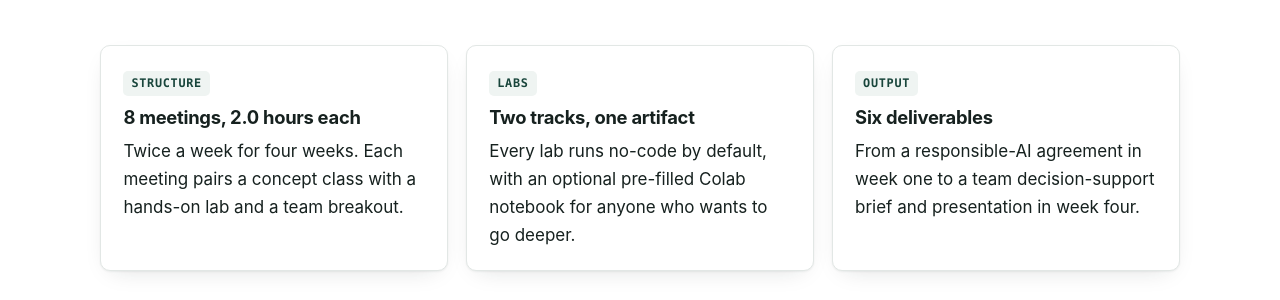
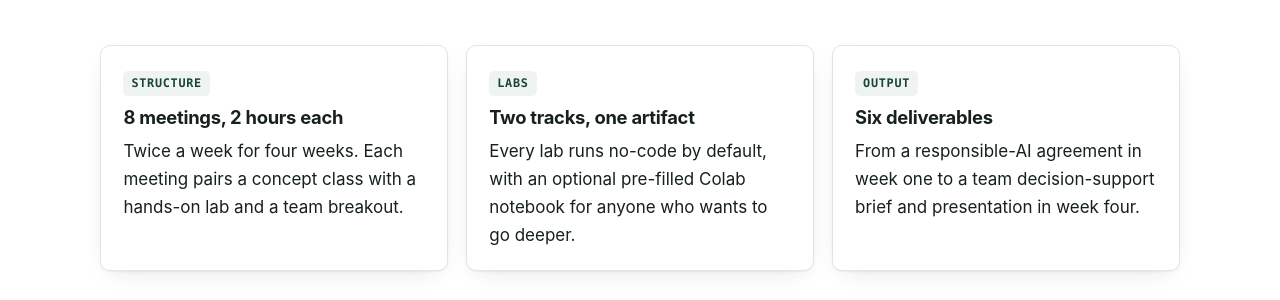
Before and after one commit to jiehou-lab/urban-ai, a Jekyll site: the page built from index.md, in a window 1280 px wide and 900 px high, scrolled down 976 px. Shown: the part 154-454 px from the top of the window. Built offline with Jekyll 4.4.1, drawn with Linux system fonts in a browser that asks for light colours.

Commit message:
Correct meeting duration from '2.0 hours' to '2 hours'

```diff
--- a/index.md
+++ b/index.md
@@ -21,7 +21,7 @@ your team, with every AI use documented.
 <div class="grid grid-3" style="margin:2.5rem 0">
   <div class="card">
     <span class="card-num">STRUCTURE</span>
-    <h3>8 meetings, 2.0 hours each</h3>
+    <h3>8 meetings, 2 hours each</h3>
     <p>Twice a week for four weeks. Each meeting pairs a concept class with a hands-on lab and a team breakout.</p>
   </div>
   <div class="card">
```
